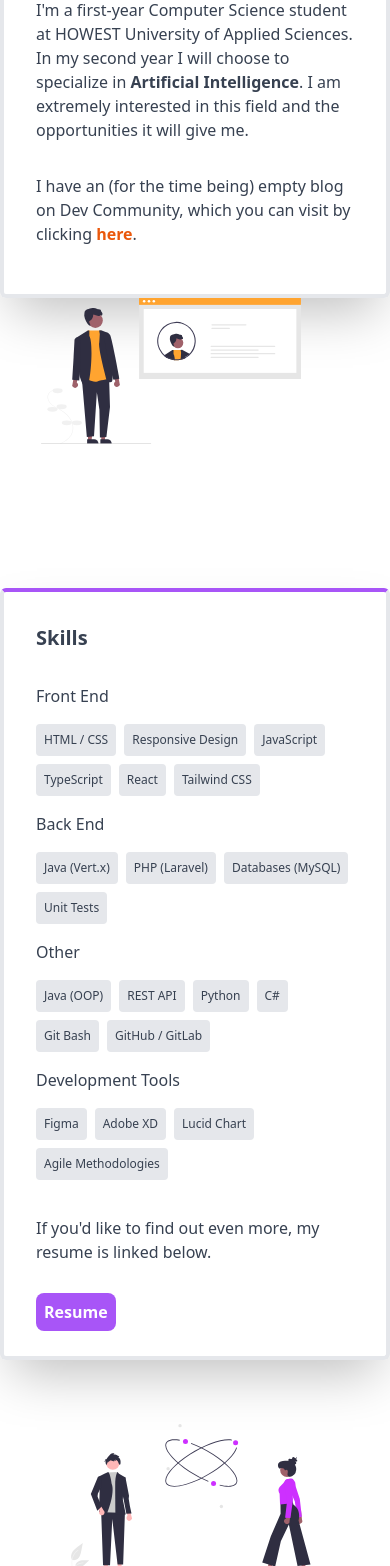
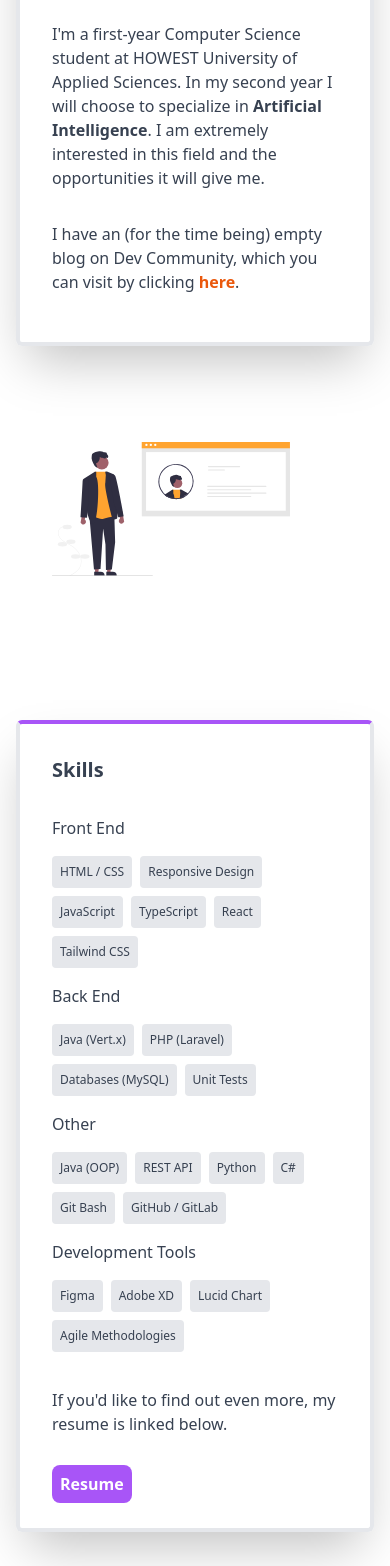
Before and after one commit to Harmxn02/Portfolio, a React (Create React App) app: page / in a window 390 px wide. Shown: the part 4470-6036 px from the top of the page. Built offline with nearby package versions, Linux system fonts and the light colour scheme.

Commit message:
Update page-position of about

```diff
--- a/src/components/About.js
+++ b/src/components/About.js
@@ -5,7 +5,7 @@ import geniuses from "../svg/geniuses.svg"
 
 export default function About() {
     return (
-        <div className="flex flex-wrap justify-center min-h-screen mt-12 mb-64 md:mt-36 gap-36 lg:gap-72">
+        <div className="flex flex-wrap justify-center min-h-screen mt-12 mb-64 md:mt-36 gap-36 lg:gap-72 mx-4">
             <div className="flex flex-col xl:flex-row-reverse justify-between items-center xl:gap-0">
                 <div className="text-gray-700 rounded-md shadow-2xl p-8 border-4 border-t-orange-500 max-w-xl h-fit space-y-4">
                     <h2 className="font-bold text-xl pb-4">Personal Experience</h2>
@@ -16,7 +16,7 @@ export default function About() {
                         <MaterialIconsReact icon="school" size="large"/>
                     </div> */}
                 </div>
-                <div className="w-4/6 mr-12">
+                <div className="w-4/6 mt-24 xl:mt-0 mr-12">
                     <img src={profile} alt="person showing their skills"></img>
                 </div>
             </div>
@@ -72,7 +72,7 @@ export default function About() {
                         <MaterialIconsReact icon="construction" size="large"/>
                     </div> */}
                 </div>
-                <div className="w-4/6">
+                <div className="w-4/6 ml-12">
                     <img src={geniuses} alt="two geniuses looking at each other"></img>
                 </div>
 
```
